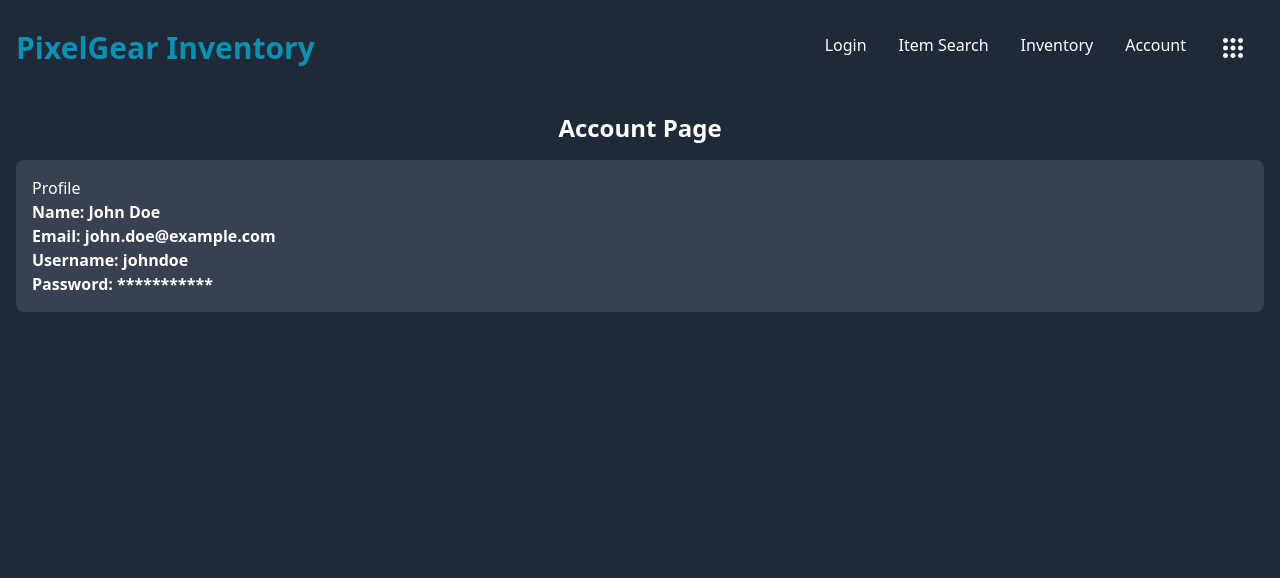
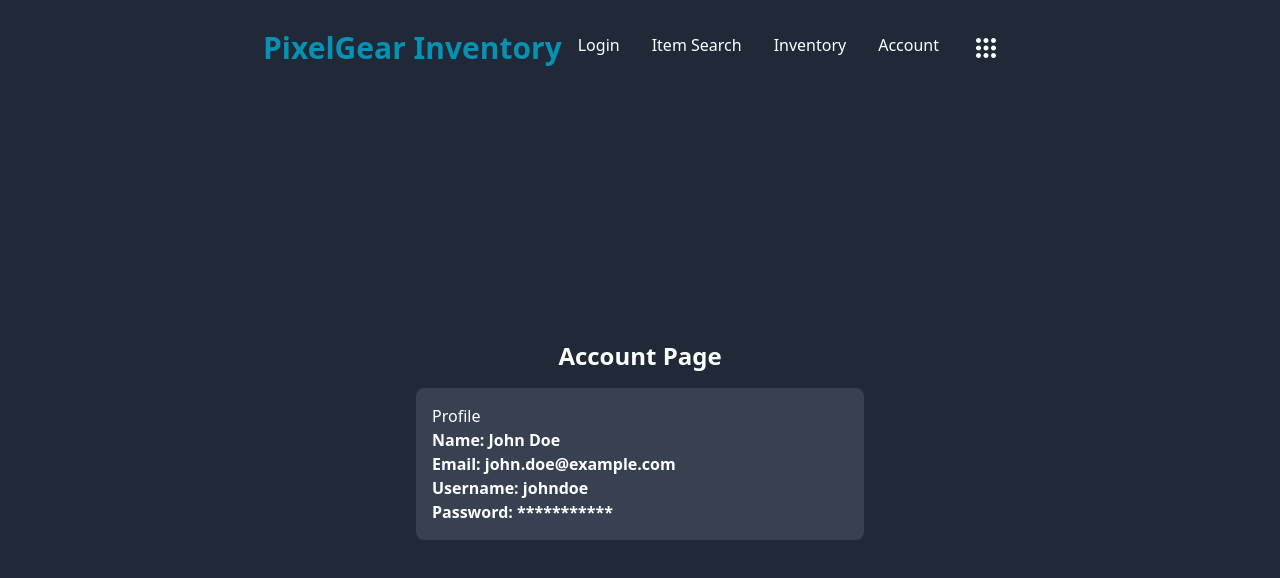
Before and after one commit to Bradyp34/CSC-424-Project, a React (Create React App) app in the folder FrontEnd/my-app/: page /Account in a window 1280 px wide. Shown: the top 578 px of the page. Built offline with nearby package versions, Linux system fonts and the light colour scheme.

Commit message:
second commit

```diff
--- a/FrontEnd/my-app/src/Pages/AccountPage.jsx
+++ b/FrontEnd/my-app/src/Pages/AccountPage.jsx
@@ -15,11 +15,11 @@ function AccountPage() {
  };
 
  return (
-    <div className="min-h-screen bg-gray-800 text-white">
+    <div className="flex flex-col min-h-screen bg-gray-800 text-white">
       <Navbar />
-      <div className="container mx-auto p-4">
+      <div className="flex-grow flex flex-col justify-center items-center">
         <div className="text-center text-2xl font-bold mb-4">Account Page</div>
-        <div className="info bg-gray-700 p-4 rounded-lg mb-4">
+        <div className="info bg-gray-700 p-4 rounded-lg mb-4 w-full max-w-md">
           <div className="profile">Profile</div>
           <div className="name font-semibold">Name: {user.name}</div>
           <div className="email font-semibold">Email: {user.email}</div>
```
